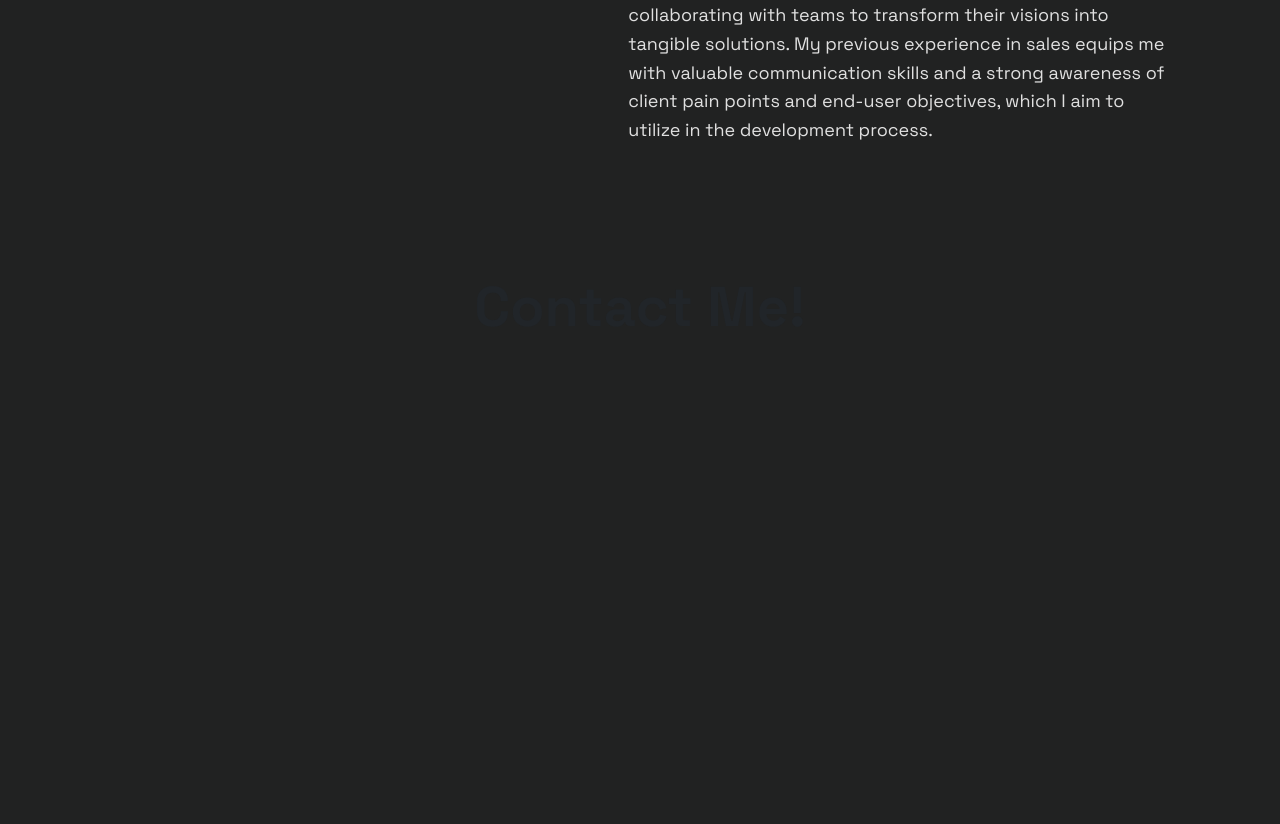
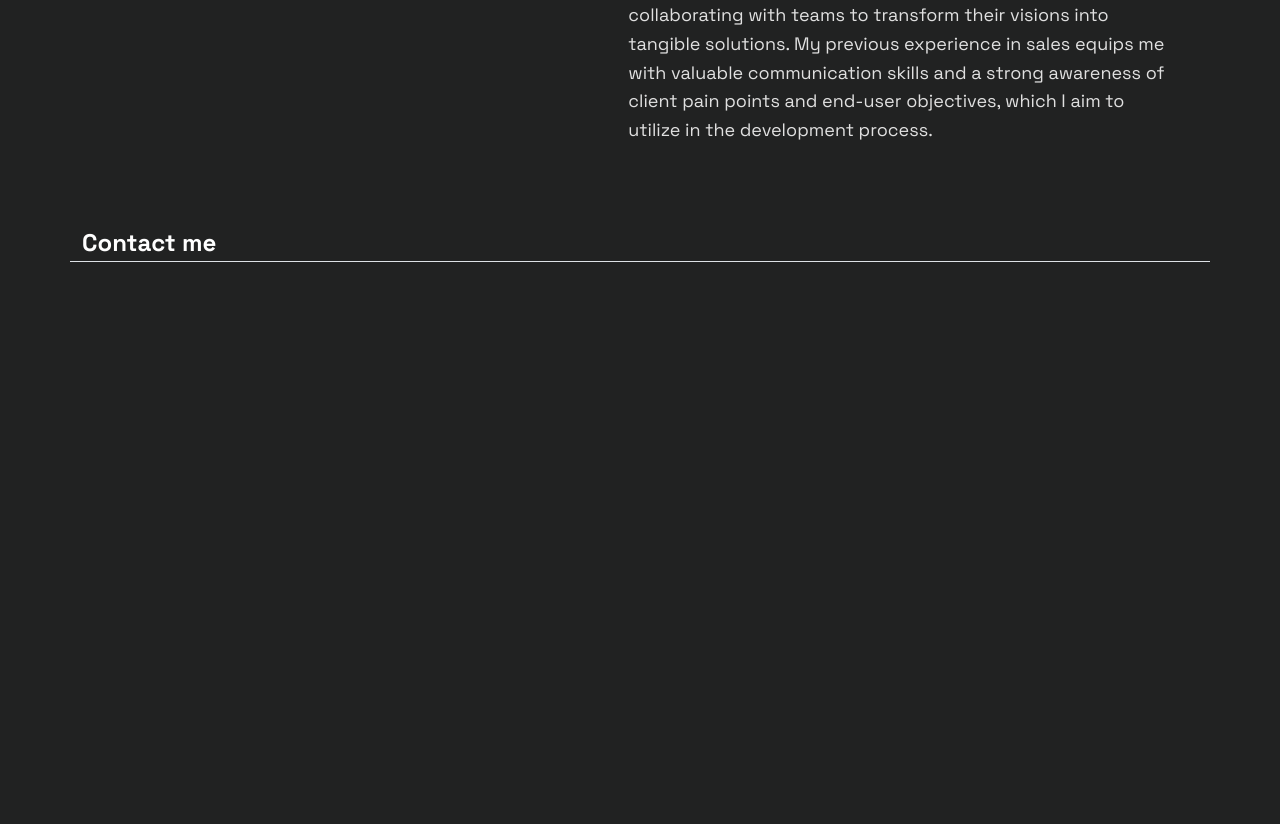
Before and after one commit to PyLou317/flask-portfolio-site, a Flask app: page / in a window 1280 px wide. Shown: the part 2039-2863 px from the top of the page. Run offline with Flask 3, Linux system fonts and the light colour scheme; grey boxes labelled with a size stand in for pictures from a placeholder-image service; some libraries are stand-ins or nearby versions.

Commit message:
update heading

```diff
--- a/templates/components/contact.html
+++ b/templates/components/contact.html
@@ -1,6 +1,6 @@
-<div class="container my-5">
-    <div class="text-center">
-        <span class="display-4 fw-bold dark-color mb-3">Contact Me!</span>
+<div class="container contact-me-container">
+    <div class="row">
+        <span id="project-header"class="fw-bold mb-5 border-bottom">Contact me</span>
     </div>
 
     <div class="row justify-content-center">
```
